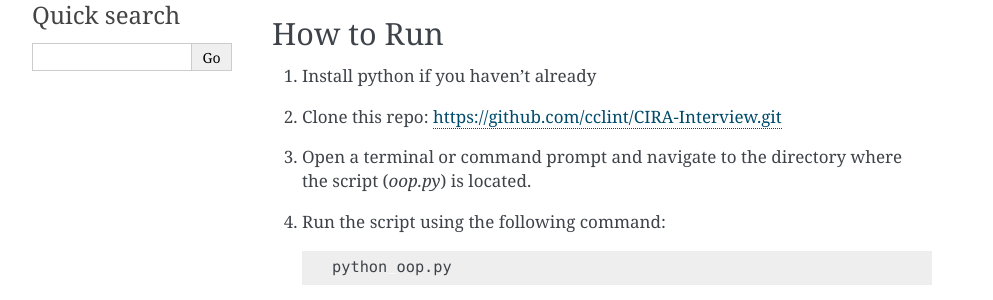
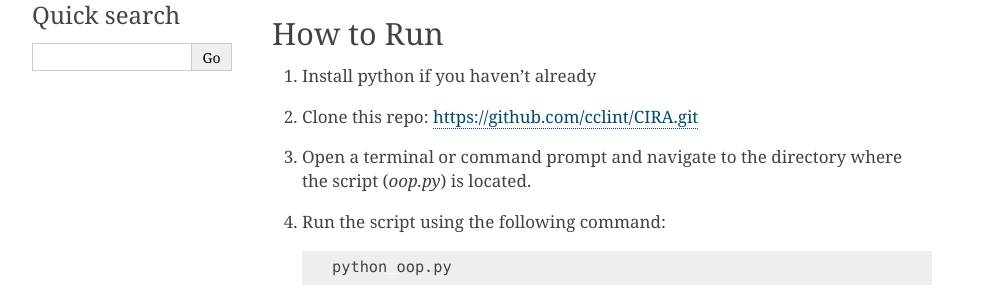
Before and after one commit to cclint/CIRA, a Sphinx documentation site: the page built from source/index.rst, in a window 1280 px wide. Shown: the part 289-589 px from the top of the page, without its empty margins (148-1141 px from the left). Built offline with Sphinx 7.4.7, drawn with Linux system fonts in a browser that asks for light colours; some of the changed lines change nothing that is shown.

Commit message:
Update index.rst

```diff
--- a/source/index.rst
+++ b/source/index.rst
@@ -13,7 +13,7 @@ How to Run
 
 1. Install python if you haven't already
 
-2. Clone this repo: https://github.com/cclint/CIRA-Interview.git
+2. Clone this repo: https://github.com/cclint/CIRA.git
 
 3. Open a terminal or command prompt and navigate to the directory where the script (`oop.py`) is located.
 
```
